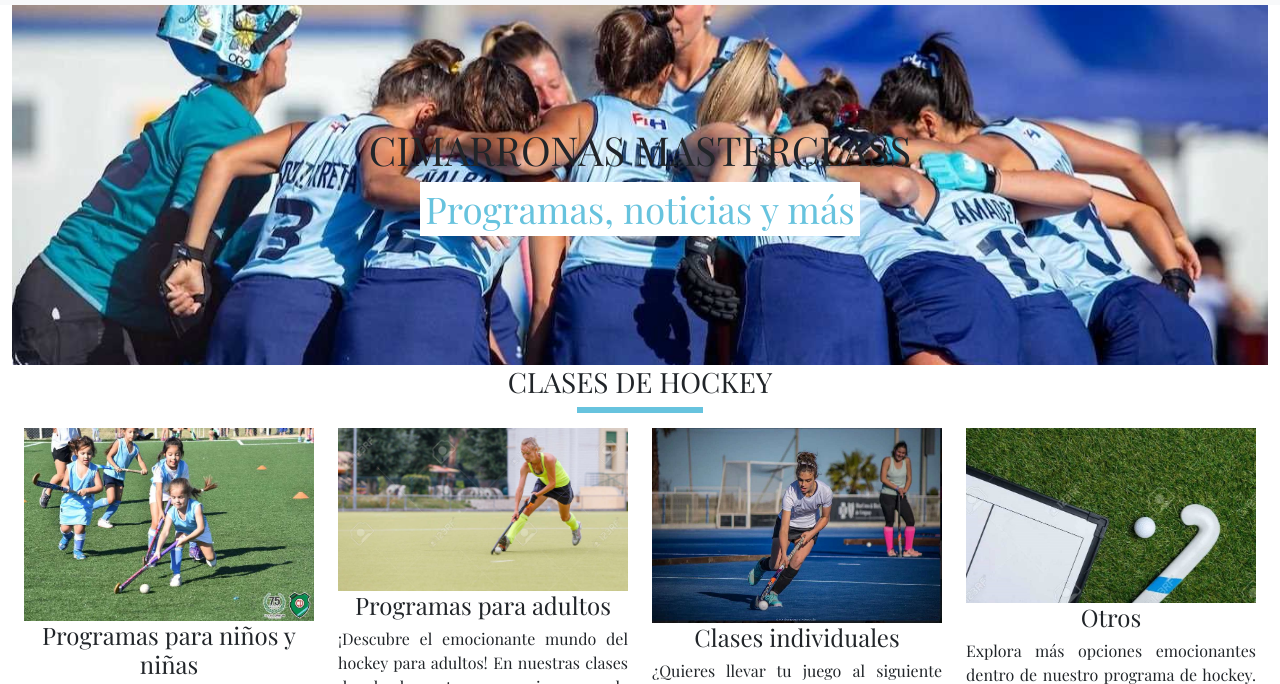
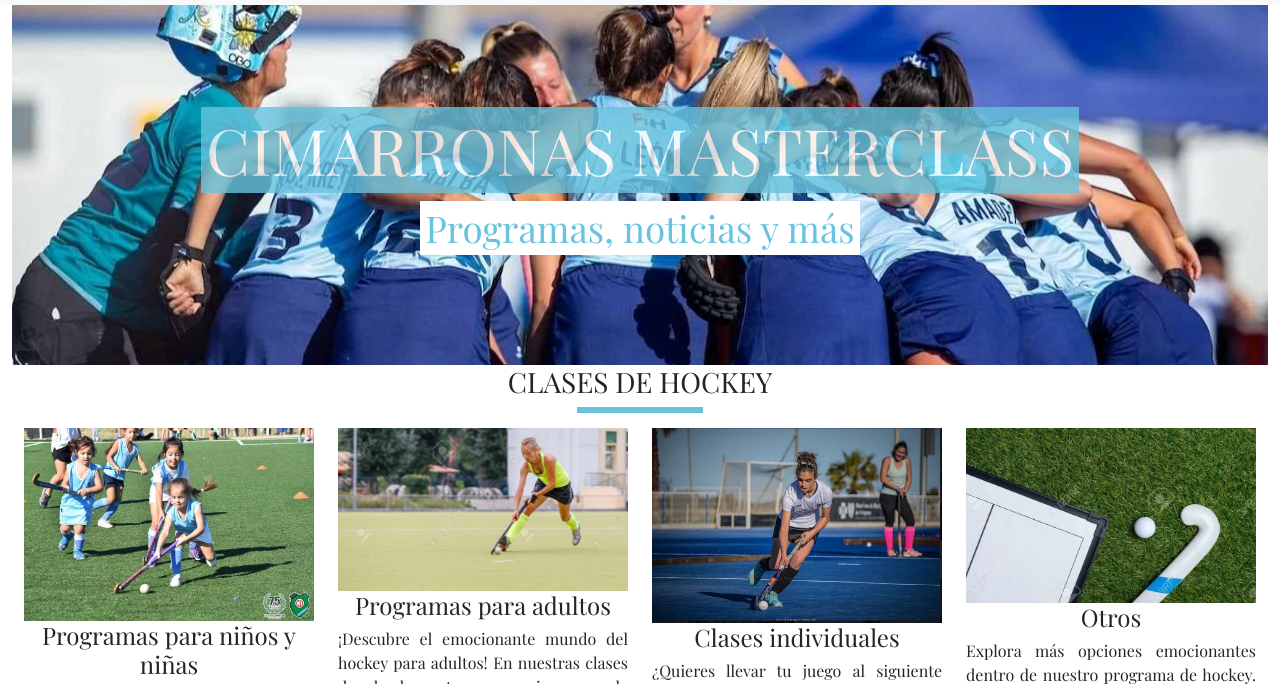
Before and after one commit to josefinacarrau/JS-Carrito-Carrau, a website: page index.html in a window 1280 px wide. Shown: the part 61-745 px from the top of the page. Drawn offline with nearby package versions, Linux system fonts and the light colour scheme; a web font is replaced by a local one.

Commit message:
Corregido el scss del index

```diff
--- a/index.html
+++ b/index.html
@@ -141,7 +141,7 @@
       <!-- Fondo imágen -->
       <section class="background-image animate_animated animate_fadeIn">
         <div class="text-box">
-          <h1>CIMARRONAS MASTERCLASS</h1>
+          <h1 class="h1Index">CIMARRONAS MASTERCLASS</h1>
         </div>
         <div class="text-box">
           <h2>Programas, noticias y más</h2>
```
